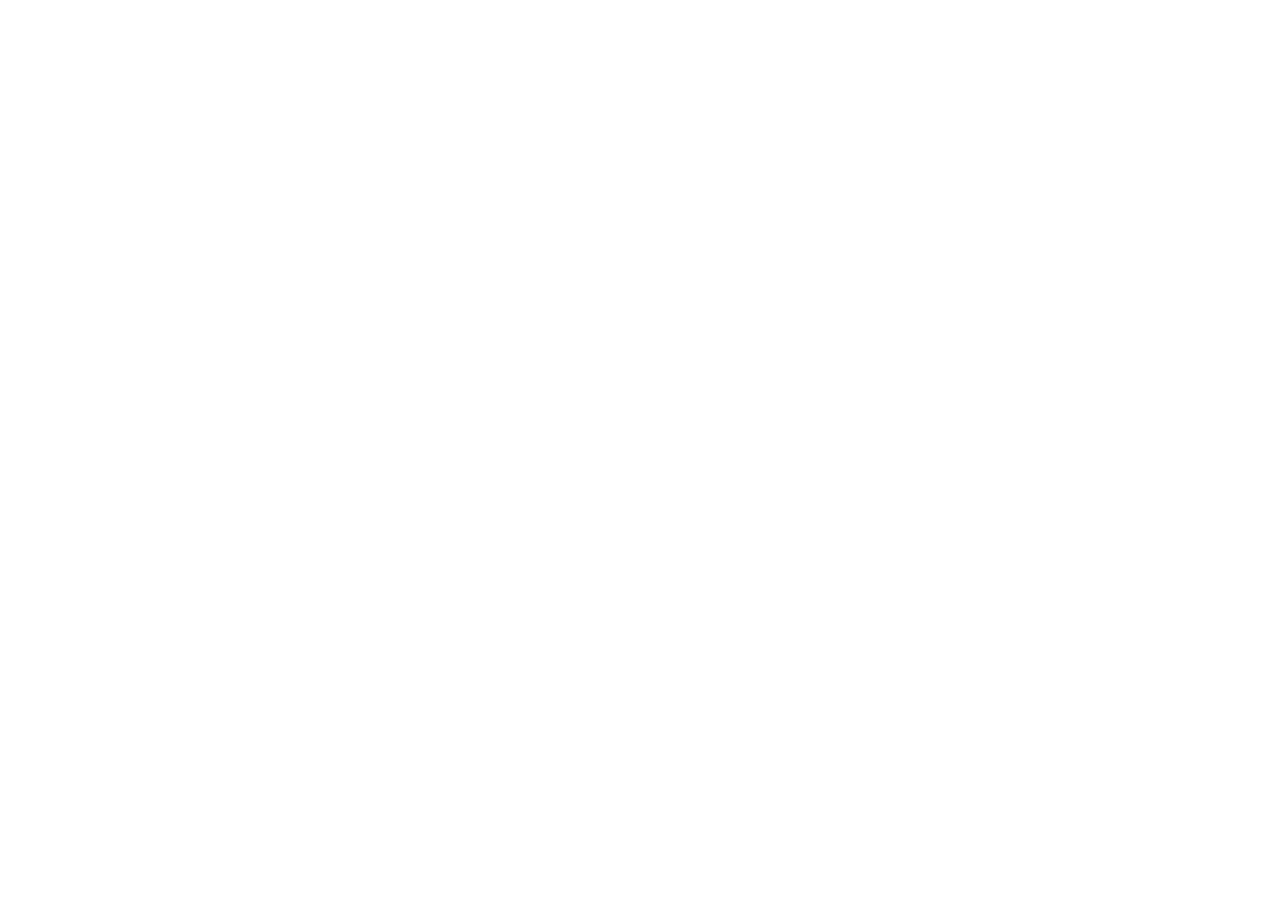
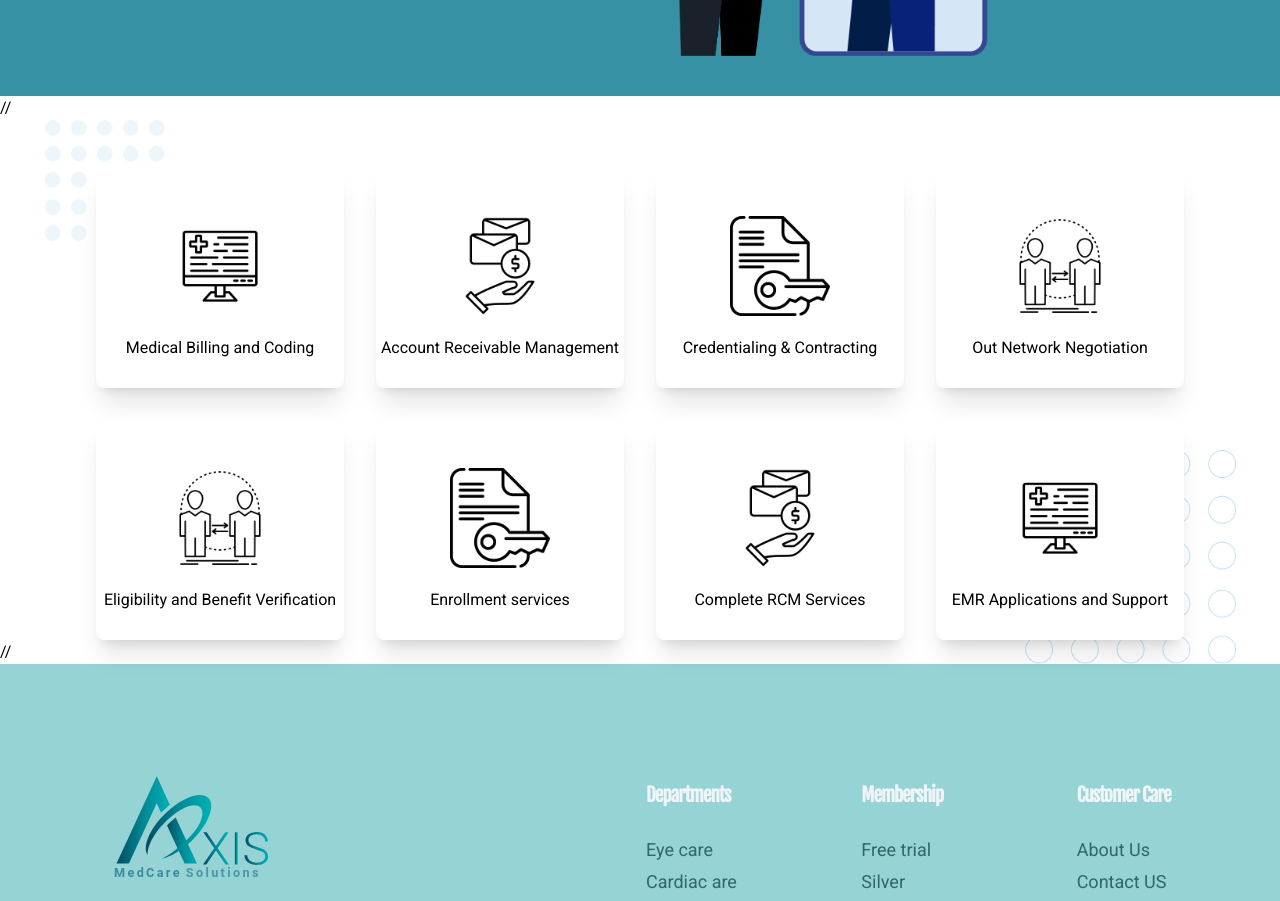
Before and after one commit to Axis-Coding-Solution/axis_madcare, a Next.js app: page /ourservices in a window 1280 px wide. Before the commit this address had no page. Shown: the part 480-1381 px from the top of the page. Before the commit the page ends 800 px from the top, so only its background shows below. Built offline with nearby package versions, Linux system fonts and the light colour scheme.

Commit message:
ourservices page

```diff
--- a/src/app/(routes)/_components/main/footer.tsx
+++ b/src/app/(routes)/_components/main/footer.tsx
@@ -76,7 +76,7 @@
         <p>All rights Reserved &copy; Axis MedCare Solutions, 2024</p>
       </div> */}
     </div>
-     <div className="bg-[#3791A4] h-12 text-start sm:text-start lg:text-start text-xl p-2 sm:pl-28 lg:pl-0 text-[#dbdbe9] not-italic text-[13px] leading-[20px]">
+     <div className="bg-[#3791A4] h-12 text-start sm:text-start lg:text-start text-xl p-2 sm:pl-28 lg:pl-0 text-[#dbdbe9] not-ital text-[13px] leading-[20px]">
      <p className="pl-32">All rights Reserved &copy; Axis MedCare Solutions, 2024</p>
    </div>
    </>
--- /dev/null
+++ b/src/app/(routes)/_components/ourservices/header.tsx
@@ -0,0 +1,71 @@
+"use client";
+import React from "react";
+import Lottie, { LottiePlayer } from "lottie-react";
+import animationData from "../../animation/animationdata1.json";
+import Billinganimation from "../../animation/Billinganimation.json";
+
+const defaultOptions = {
+  loop: true,
+  autoplay: true,
+  animationData: Billinganimation,
+  rendererSettings: {
+    preserveAspectRatio: "xMidYMid slice",
+  },
+};
+
+const Header = () => {
+  return (
+    // <div
+    // // className="from-[#3791A4] bg-gradient-to-r h-[30rem] mb-10 flex justify-around "
+    // >
+    <div className="flex justify-around mt-28 bg-[#3791A4] bg-gradient-to-r">
+      <div className=" mt-52  font-sans">
+        <h1 className="text-[40px]">Our Services</h1>
+        <p className="text-2xl flex justify-center t">Our Services</p>
+      </div>
+      <div style={{ width: "30%", height: "30%" }} className="m-10">
+        <Lottie
+          animationData={Billinganimation}
+          loop={true} // Set to true if you want the animation to loop
+          autoplay={true} // Set to true if you want the animation to play automatically
+        />
+        <div
+          style={{
+            position: "absolute",
+            top: 0,
+
+            height: "100%",
+            display: "flex",
+            marginLeft: "100px",
+            alignItems: "center",
+            justifyContent: "start",
+            fontSize: "24px", // Adjust font size as needed
+            color: "white", // Adjust text color as needed
+            fontWeight: "bold", // Adjust font weight as needed
+          }}
+        >
+          {/* <div className="flex flex-col text-black justify-start items-start"> */}
+          {/* <h1 className="text-[50px]  font-sans"> */}
+          {/* Electronic Health Records <br />
+            {/* {titl */}
+          {/* (EHR)  */}
+          {/* {title} */}
+          {/* </h1> */}
+          {/* <p className=" text-2xl w-3/4 font-sans"> */}
+          {/* Simplified Clinical Automation */}
+          {/* {title} */}
+          {/* </p> */}
+          {/* </div> */}
+        </div>
+        {/* <div className="flex flex-col text-white justify-start items-start ml-40 pt-32  mt-12">
+        <h1 className="text-[40px]  font-sans">
+          Electronic Health Records (EHR)
+        </h1>
+        <p className=" text-2xl w-1/2 font-sans">Simplified Clinical Automation</p>
+      </div> */}
+      </div>
+    </div>
+  );
+};
+
+export default Header;
--- /dev/null
+++ b/src/app/(routes)/_components/ourservices/page.jsx
@@ -0,0 +1,181 @@
+"use client"
+
+import React from "react";
+import { RxPencil2 } from "react-icons/rx";
+import { GiMagicPortal } from "react-icons/gi";
+import { AiFillInsurance } from "react-icons/ai";
+import { MdManageSearch } from "react-icons/md";
+import { PiRecycleDuotone } from "react-icons/pi";
+import Image from "next/image";
+import Header from "../dynamic-page/header";
+
+const Page = () => {
+//   const obj = [
+//     { icon: <RxPencil2 />, title: "Customizable Templates" },
+//     { icon: <GiMagicPortal />, title: "Patient Portal" },
+//     { icon: <AiFillInsurance />, title: "insurance verification" },
+//     {
+//       icon: <MdManageSearch />,
+//       title: "E-prescribing and medication management",
+//     },
+//     {
+//       icon: <PiRecycleDuotone />,
+//       title: "Integrated Billing and Revenue Cycle Management",
+//     },
+//     ];
+
+const obj = [
+    {
+      id: 1,
+      icon: "/icons/billing.png",
+      title: "Medical Billing and Coding",
+      description:
+        "Medical billing and coding involves translating medical procedures and diagnoses into standardized codes for billing and insurance purposes.",
+    },
+    {
+      id: 2,
+      icon: "/icons/account_receivable.png",
+      title: "Account Receivable Management",
+      description:
+        "Account Receivable Management involves overseeing and optimizing the process of tracking and collecting payments owed to a business for goods or services provided.",
+    },
+    {
+      id: 3,
+      icon: "/icons/credentialing.png",
+      title: "Credentialing & Contracting",
+      description:
+        "Refers to the process of verifying qualifications and negotiating agreements between healthcare providers and insurance companies or other payers to establish networks.",
+    },
+    {
+      id: 4,
+      icon: "/icons/networking.png",
+      title: "Out Network Negotiation",
+      description:
+        "Out-Network Negotiation is the process of negotiating agreements and reimbursement rates between healthcare providers and insurance companies",
+    },
+    {
+      id: 5,
+      icon: "/icons/networking.png",
+      title: "Eligibility and Benefit Verification",
+      description:
+        "Eligibility and Benefit Verification is the process of confirming a patient's insurance coverage and determining the extent of their benefits for specific healthcare services",
+    },
+    {
+      id: 6,
+      icon: "/icons/credentialing.png",
+      title: "Enrollment services",
+      description:
+        "Enrollment services encompass the procedures and support provided to individuals or entities seeking to enroll in various programs, memberships, or services",
+    },
+    {
+      id: 7,
+      icon: "/icons/account_receivable.png",
+      title: "Complete RCM Services",
+      description:
+        "Enrollment services encompass the procedures and support provided to individuals or entities seeking to enroll in various programs, memberships, or services",
+    },
+    {
+      id: 8,
+      icon: "/icons/billing.png",
+      title: "EMR Applications and Support",
+      description:
+        "Enrollment services encompass the procedures and support provided to individuals or entities seeking to enroll in various programs, memberships, or services",
+    },
+  ];
+  return (
+  <div>
+ <Header/>
+    // <div className="grid grid-cols-4 bg-blue-600 gap-5">
+    {/* //   {obj.map((item) => ( */}
+    {/* //     <div className="">
+    //     <div className="flex flex-col justify-center items-center">
+    //       <div>{item.title}</div>
+    //       <div className="">{item.icon}</div>
+    //     </div>
+    //     </div>
+    //   ))}
+       */}
+    </div>
+<div className="bg-[url('/assests/images/doctors-bg.png')] bg-no-repeat bg-contain bg-top">
+          <div className="grid grid-cols-1 sm:grid-cols-2 lg:grid-cols-4 gap-8 mx-5 lg:mx-24 sm:pt-12  ">
+            {obj.map((service,index) => (
+
+              <div  key={service.id} className="cursor-pointer"
+               onClick={() => (console.log(index + 1))}
+               >
+                {/* {console.log("",index)} */}
+
+                {/* <Link
+                href={`/dynamicpage/${service.id}`}
+                // href="/dynamicpage/${service.id}"
+
+                > */}
+                <div
+                className=" shadow-xl   bg-[#FFFFFF] rounded-lg     h-[220px]    pt-12 pb-4">
+                  <div className="flex flex-col justify-between items-center">
+                    <div className="flex flex-col gap-5 h-[200px] items-center text-center" >
+                    <Image
+                        src={service.icon}
+                        alt="icon"
+                        objectFit="cover"
+                        width={100}
+                        height={40}
+                      />
+                       <h5
+                        // className={`${fjalla.className}  text-[#3f7884]   font-bold  text-[20px]`}
+                      >
+                        {service.title}
+                      </h5>
+
+
+
+                    </div>
+                    <div className="h-[100px]">
+                    {/* <p className="pr-2 text-[#7b7a8b] text-center font-normal text-[12px]  px-2  ">
+                        {service.description}
+                      </p> */}
+                      </div>
+                    <div className="">
+                        {/* <button className=" text-[16px]   rounded-full h-14 w-44 px-0 mt-10 border-[1px] border-[#3791a4]  font-bold  cursor-pointer   text-[#68959E] hover:text-[#fffefe] hover:bg-[#3F7884] transition-all duration-300 ">
+                          View Detail
+                        </button> */}
+                      </div>
+                  </div>
+                  {/* <div className="">
+                    <div className="flex flex-col items-center justify-between  ">
+                      <Image
+                        src={service.icon}
+                        alt="icon"
+                        objectFit="cover"
+                        width={100}
+                        height={40}
+                      />
+                    </div>
+                    <div className=" text-center  ">
+                      <h5
+                        className={`${fjalla.className} mt-10 text-[#3f7884]   font-bold  text-[20px]`}
+                      >
+                        {service.title}
+                      </h5>
+                      <p className="pr-2 text-[#7b7a8b] font-normal text-[12px]  px-2     mt-5 ">
+                        {service.description}
+                      </p>
+                      <div className="">
+                        <button className=" text-[16px]   rounded-full h-14 w-44 px-0 mt-12 border-[1px] border-[#3791a4]  font-bold  cursor-pointer   text-[#68959E] hover:text-[#fffefe] hover:bg-[#3F7884] transition-all duration-300 ">
+                          View Detail
+                        </button>
+                      </div>
+                    </div>
+                  </div> */}
+                </div>
+
+                {/* </Link> */}
+              </div>
+            ))}
+          </div>
+        // </div>
+
+        </div>
+  );
+};
+export default Page;
--- a/src/app/(routes)/_components/services/header.tsx
+++ b/src/app/(routes)/_components/services/header.tsx
@@ -18,7 +18,7 @@
     // // className="from-[#3791A4] bg-gradient-to-r h-[30rem] mb-10 flex justify-around "
     // >
 
-    <div style={{ width: "100%", height: "50%" }} className="mt-28 ">
+    <div style={{ width: "100%", height: "50%" }} className="mt-28"  >
       <Lottie
         animationData={animationData}
         loop={true} // Set to true if you want the animation to loop
@@ -38,7 +38,7 @@
           fontWeight: "bold", // Adjust font weight as needed
         }}
       >
-        <div className="flex flex-col text-white justify-start items-start">
+        <div className="flex flex-col text-white justify-start items-start ">
           <h1 className="text-[50px]  font-sans">
             Electronic Health Records <br />
             {/* {titl */}
--- /dev/null
+++ b/src/app/(routes)/ourservices/page.jsx
@@ -0,0 +1,10 @@
+import React from 'react'
+import Page from '../_components/ourservices/page'
+
+const page = () => {
+  return (
+    <div className='mt-28'><Page/></div>
+  )
+}
+
+export default page
```
